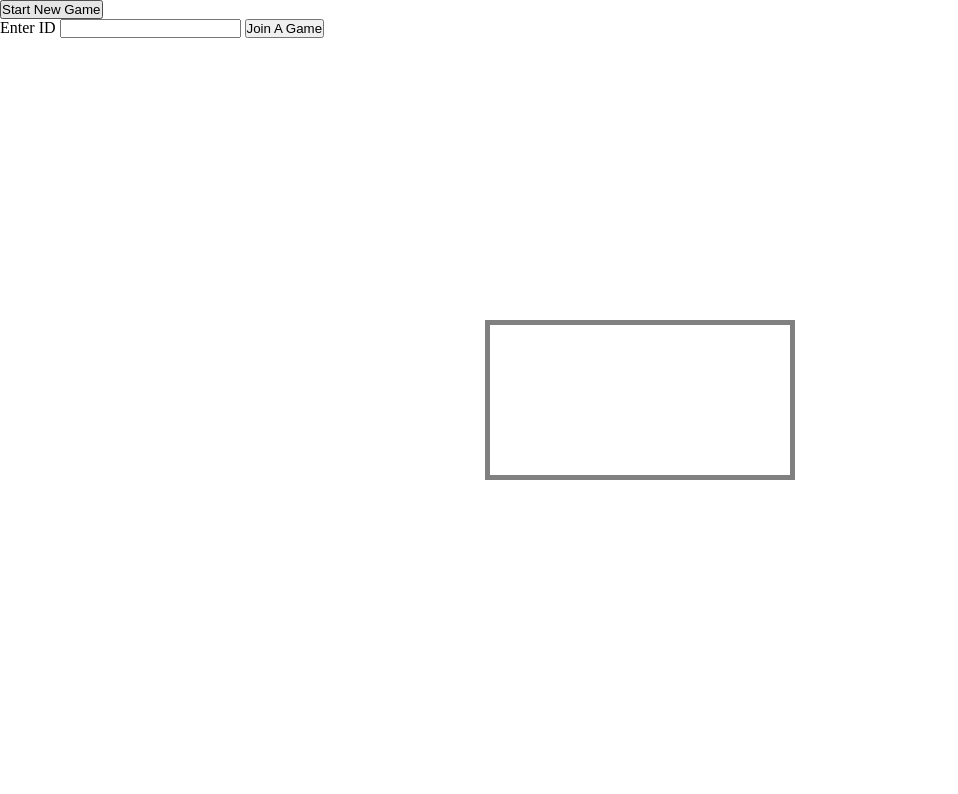
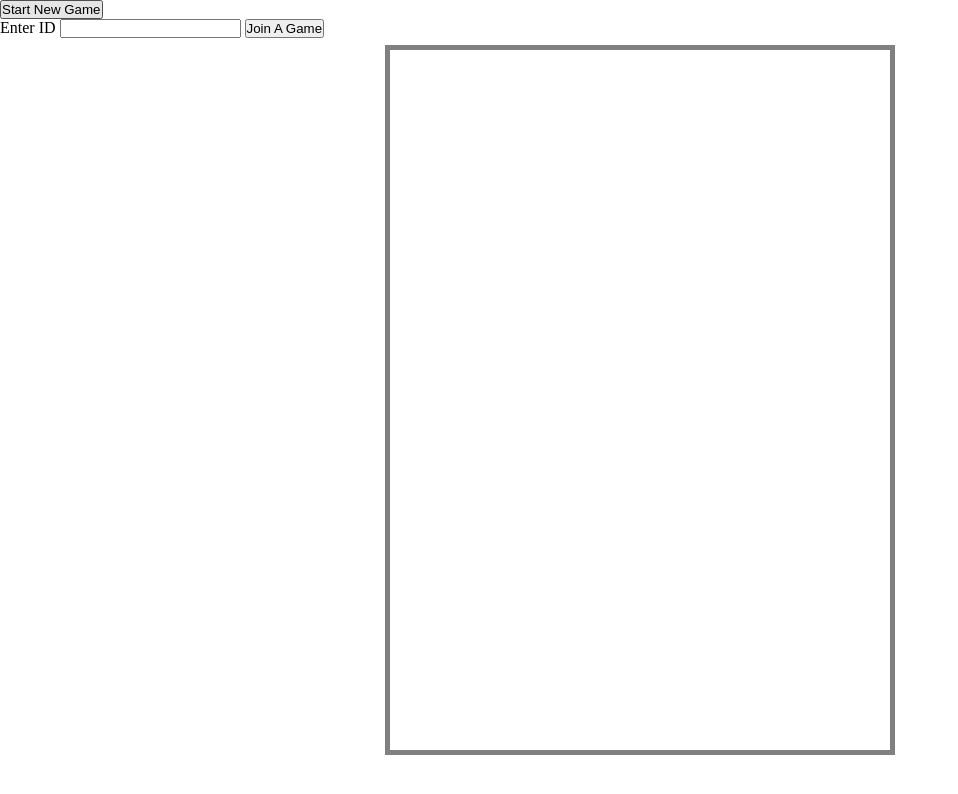
Before and after one commit to Sam-Blundell/pong-server, a website with bundled scripts: page client/index.html in a window 1280 px wide. Shown: the whole page, without its empty margins (0-958 px from the left). Built offline with nearby package versions, Linux system fonts and the light colour scheme; files whose address does not match are found by name.

Commit message:
change script tag to reflect new js location

```diff
--- a/client/index.html
+++ b/client/index.html
@@ -18,6 +18,6 @@
     </form>
     <canvas id="GameScreen"></canvas>
 
-    <script type="module" src="./main.js"></script>
+    <script type="module" src="./javascript/main.js"></script>
 </body>
 </html>
```
